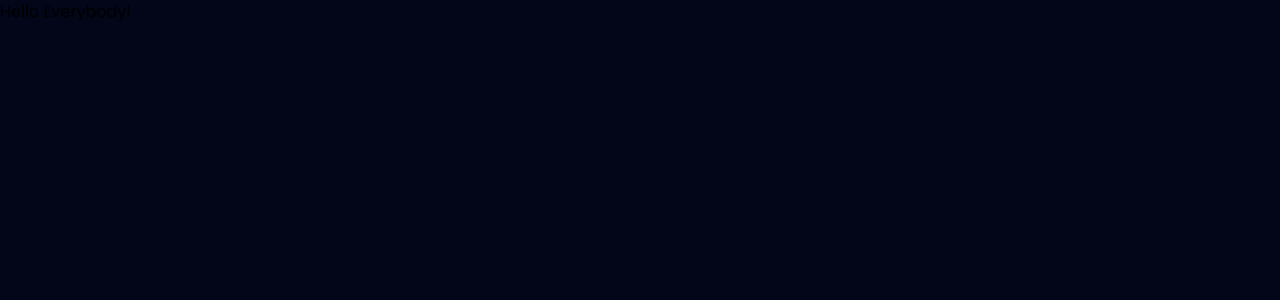
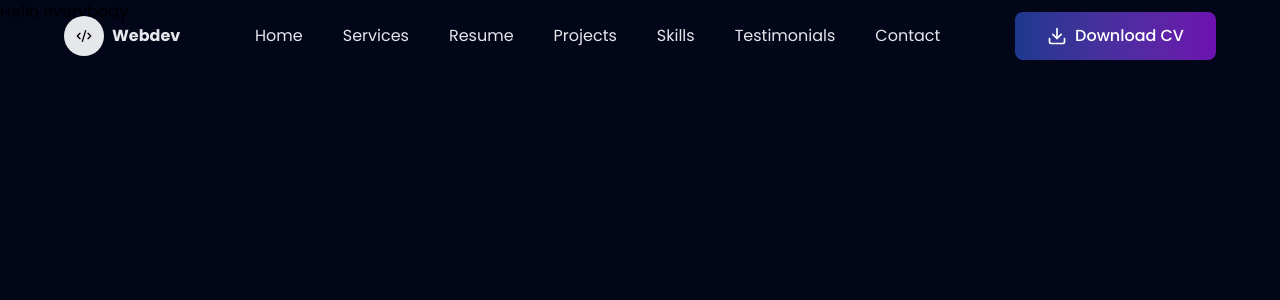
Before and after one commit to brunoF-Silva/nextjs-portfolio, a Next.js app: page / in a window 1280 px wide. Shown: the top 300 px of the page. Built offline with nearby package versions, Linux system fonts and the light colour scheme.

Commit message:
feat: add navbar
## What it does:
This commit adds a responsive navbar featuring the following sections:  home, services, resume, projects, skills, testimonials, and contact.

```diff
--- a/package.json
+++ b/package.json
@@ -11,7 +11,8 @@
   "dependencies": {
     "next": "16.1.2",
     "react": "19.2.3",
-    "react-dom": "19.2.3"
+    "react-dom": "19.2.3",
+    "react-icons": "^5.5.0"
   },
   "devDependencies": {
     "@tailwindcss/postcss": "^4",
--- a/src/app/layout.tsx
+++ b/src/app/layout.tsx
@@ -1,6 +1,7 @@
 import type { Metadata } from "next";
 import { Poppins } from "next/font/google";
 import "./globals.css";
+import Navbar from "@/components/general/navbar/Navbar";
 
 const poppins = Poppins({
   variable: "--font-geist-sans",
@@ -23,6 +24,7 @@ export default function RootLayout({
       <body
         className={`${poppins.className} antialiased bg-slate-950`}
       >
+        <Navbar/>
         {children}
       </body>
     </html>
--- a/src/app/page.tsx
+++ b/src/app/page.tsx
@@ -2,6 +2,6 @@ import Image from "next/image";
 
 export default function Home() {
   return (
-    <h1>Hello Everybody!</h1>
+    <h1 className="h-[2000px]">Hello everybody</h1>
   );
 }
--- /dev/null
+++ b/src/components/general/LinkButton.tsx
@@ -0,0 +1,39 @@
+import Link from 'next/link'
+import { IconType } from 'react-icons'
+
+
+interface LinkButtonProps {
+  href:string,
+  text:string,
+  icon?:IconType,
+  iconPosition?: "right" | "left",
+  rounded?:boolean,
+  download: boolean,
+
+}
+
+export default function LinkButton({
+  href,
+  text,
+  icon: Icon,
+  iconPosition = "right",
+  rounded,
+  download = false,
+}:LinkButtonProps) {
+  return (
+    <Link href={href} download={download} className={`px-8 py-3
+    bg-linear-to-r from-blue-900 to-purple-800
+    hover:from-blue-800 hover:to-purple-700
+    text-white font-medium
+    transition-all duration-300
+    hover:scale-[1.02] active:scale-[0.98]
+    inline-flex items-center justify-center gap-2
+    ${rounded ? "rounded-full": "rounded-lg"}
+    `}
+    >
+      {Icon && iconPosition === "left" && <Icon className="w-5 h-5"/> }
+      {text}
+      {Icon && iconPosition === "right" && <Icon className="w-5 h-5"/> }
+    </Link>
+  )
+}
--- /dev/null
+++ b/src/components/general/navbar/Logo.tsx
@@ -0,0 +1,13 @@
+import Link from "next/link";
+import { LuCodeXml } from 'react-icons/lu'
+
+export default function Logo() {
+  return (
+    <Link href="/" className="flex items-center space-x-2">
+      <div className='w-10 h-10 bg-gray-200 rounded-full grid place-items-center' >
+        <LuCodeXml/>
+      </div>
+      <p className='text-gray-200 font-bold md:text-2x1 hidden sm:block '>Webdev</p>
+    </Link>
+  )
+}
--- /dev/null
+++ b/src/components/general/navbar/MobileNav.tsx
@@ -0,0 +1,42 @@
+import Link from "next/link"
+import { navLinks } from "./Navbar"
+
+interface MobileNavProps {
+  navOpen:boolean
+}
+
+export default function MobileNav({navOpen}:MobileNavProps) {
+  const showMobileNav = navOpen ? "translate-x-0" : "translate-x-[100%]"
+  return (
+    <>
+      {/* insertBackground */}
+      <div
+        className={`fixed inset-0 transform right-0 z-50 bg-black opacity-30 w-full h-screen transition-all duration-500 ${showMobileNav}`}
+      ></div>
+
+      {/* navlinks */}
+      <ul
+        className={`fixed flex items-center justify-center text-white flex-col h-full transform transition-all duration-500 delay-300 w-[80%] sm:w-[60%] bg-slate-800 space-y-1 z-80 right-0 top-0 ${showMobileNav}`}
+      >
+        {navLinks.map((link) => {
+          return (
+            <li key={link.url}>
+              <Link
+                href={link.url}
+                className="flex justify-center
+            items-center text-xl
+            font-medium text-white py-4 px-6
+            rounded-lg hover:bg-slate-700/50
+            hover:text-cyan-300 transition-all duration-300 border-b
+            border-slate-700/30 w-full text-center
+            "
+              >
+                {link.label}
+              </Link>
+            </li>
+          );
+        })}
+      </ul>
+    </>
+  );
+}
--- a/src/components/general/navbar/Navbar.tsx
+++ b/src/components/general/navbar/Navbar.tsx
@@ -1,7 +1,78 @@
+"use client"
+import Link from "next/link";
+import Logo from "./Logo";
+import LinkButton from "../LinkButton";
+import { LuDownload, LuMenu, LuX } from "react-icons/lu";
+import MobileNav from "./MobileNav";
+import { useEffect, useState } from "react";
+
+export const navLinks = [
+  { url: "#home", label: "Home" },
+  { url: "#services", label: "Services" },
+  { url: "#resume", label: "Resume" },
+  { url: "#´projects", label: "Projects" },
+  { url: "#skills", label: "Skills" },
+  { url: "#testimonials", label: "Testimonials" },
+  { url: "#contact", label: "Contact" },
+];
+
 export default function Navbar() {
+  const [navOpen, setNavOpen] = useState(false);
+  const [navBackground, setNavBackground] = useState(false);
+
+  useEffect(() => {
+    const navHandler = () => {
+      if(window.scrollY >= 90) setNavBackground(true);
+      if(window.scrollY < 90) setNavBackground(false);
+    }
+
+    window.addEventListener("scroll", navHandler);
+
+    return () => {
+      return window.removeEventListener("scroll", navHandler);
+    }
+  },[])
   return (
-    <nav className="h-18 bg-red-700">
+    <nav className={`h-18 fixed z-50 w-full transition-all duration-300 ${navBackground ? "bg-slate-900 shadow-md" : ""}`}>
+      <div className="flex items-center h-full justify-between w-[90%] mx-auto">
+        {/* logo */}
+        <Logo />
 
+        {/* nav-links */}
+        <ul className="hidden lg:flex space-x-10">
+          {navLinks.map((link) => {
+            return (
+              <li key={link.url}>
+                <Link
+                  className="text-gray-200 hover:text-cyan-300 cont-medium transition-colors duratio-300"
+                  href={link.url}
+                >
+                  {link.label}
+                </Link>
+              </li>
+            );
+          })}
+        </ul>
+
+        {/* buttons */}
+        <div className="hidden lg:block">
+          <LinkButton
+            href="/documents/cv_bruno_ferreira_da_silva.pdf"
+            text="Download CV"
+            download
+            icon={LuDownload}
+            iconPosition="left"
+          />
+        </div>
+        <button
+          onClick={() => setNavOpen(!navOpen)}
+          className="w-8 h-8 cursor-pointer text-white z-100 lg:hidden"
+        >
+          {navOpen ? <LuX size={30} /> : <LuMenu size={30} />}
+        </button>
+
+        <MobileNav navOpen={navOpen} />
+      </div>
     </nav>
-  )
+  );
 }
--- /dev/null
+++ b/src/globals.d.ts
@@ -0,0 +1,4 @@
+declare module '*.css' {
+  const content: { [className: string]: string };
+  export default content;
+}
```
Also changed, not shown: 2 other files (tests, documents, lock files or other folders).
